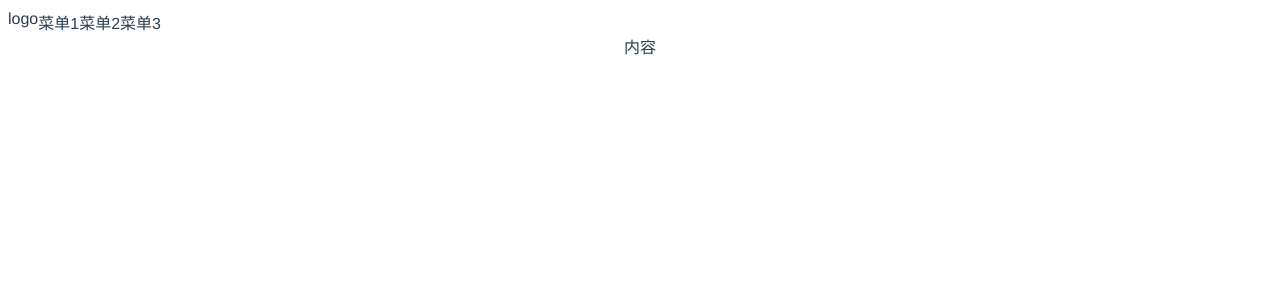
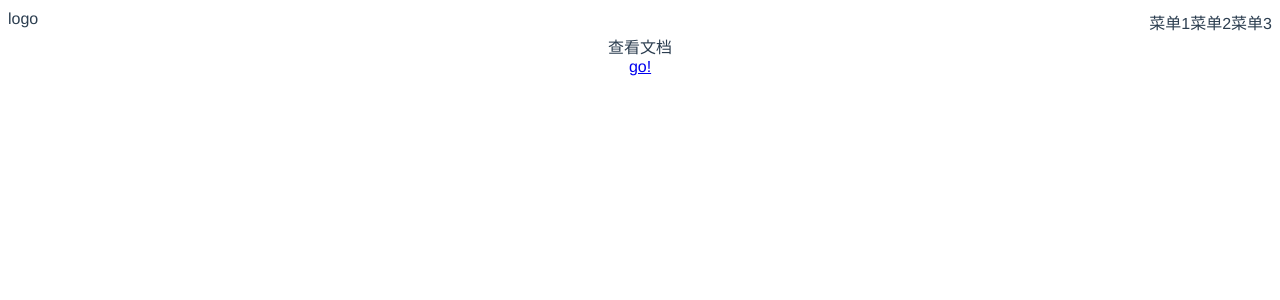
Before and after one commit to huangxiao233/AthenaUI, a Vue app: page / in a window 1280 px wide. Shown: the top 300 px of the page. Built offline with nearby package versions, Linux system fonts and the light colour scheme.

Commit message:
修改了样式，跳转到DOC页面

```diff
--- a/src/components/topNav.vue
+++ b/src/components/topNav.vue
@@ -15,6 +15,9 @@ export default {
 </script>
 <style lang="scss" scoped>
      .topNav{
-                display: flex
+                display: flex;
+                .logo{
+                  margin-right: auto;
+                }
             }
 </style>
--- a/src/views/Doc.vue
+++ b/src/views/Doc.vue
@@ -1,8 +1,5 @@
 <template>
-  <div class="topNav">
-    <div class="logo"></div>
-    <div class="menu"></div>
-  </div>
+ <NavTop />
   <aside>
     <div>button</div>
     <div>dialog</div>
@@ -11,7 +8,11 @@
   <main>内容</main>
 </template>
 <script>
+import NavTop from "../components/topNav.vue";
 export default {
-    name:'topNav'
-}
+  name: "doc",
+  components: {
+    NavTop
+  }
+};
 </script>
--- a/src/views/Home.vue
+++ b/src/views/Home.vue
@@ -1,23 +1,26 @@
 <template>
-<div class="homePage">
-  <topNav />
-  <div class="main">内容</div>
+  <div class="homePage">
+    <topNav />
+    <div class="main">查看文档</div>
+    <router-link to="/doc">go!</router-link>
   </div>
 </template>
 <script>
-import topNav from '../components/topNav.vue'
+import topNav from "../components/topNav.vue";
+
 export default {
   name: "Home",
-  components:{
-     topNav
+  components: {
+    topNav
   }
 };
 </script>
 <style lang="scss" scoped>
-        .homePage{
-            .logo{
-                margin-right: auto
-            }
-
-        }
+.homePage {
+  .topNav {
+    .logo {
+      margin-right: auto;
+    }
+  }
+}
 </style>
```
